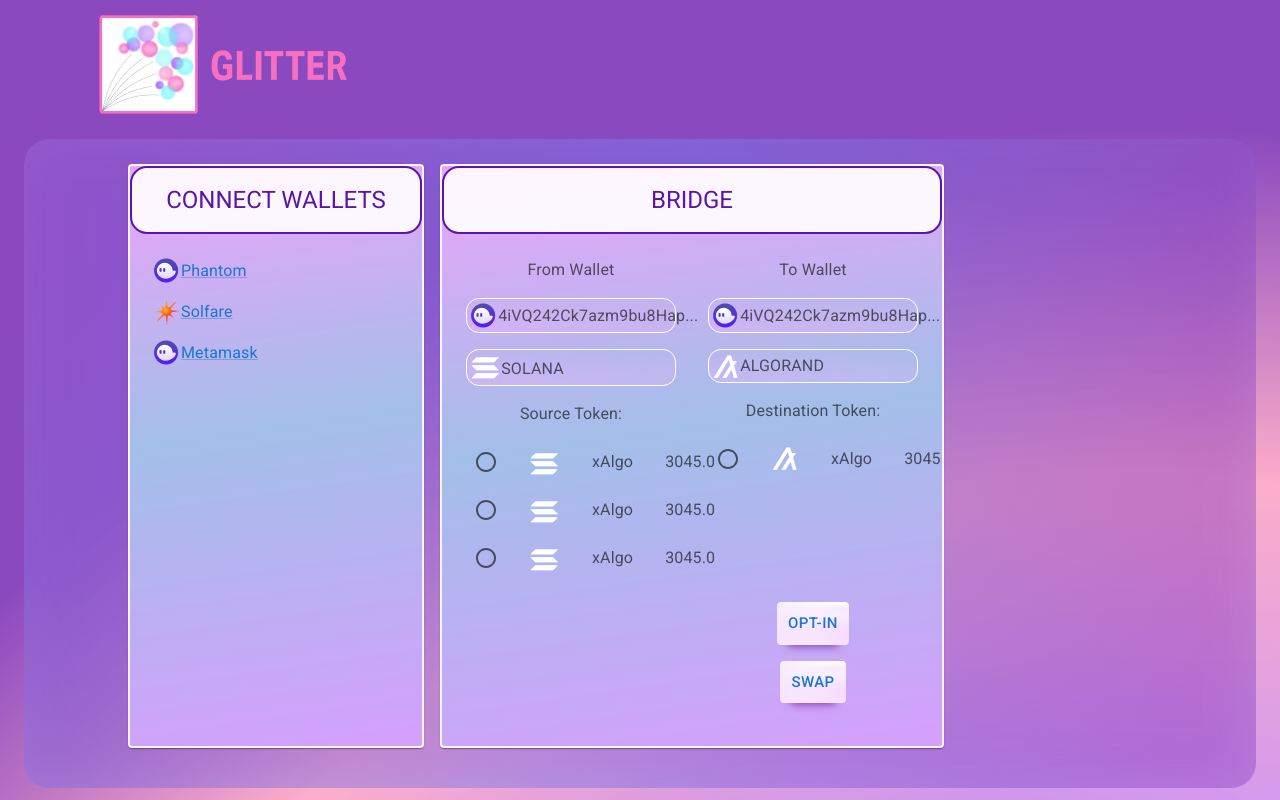
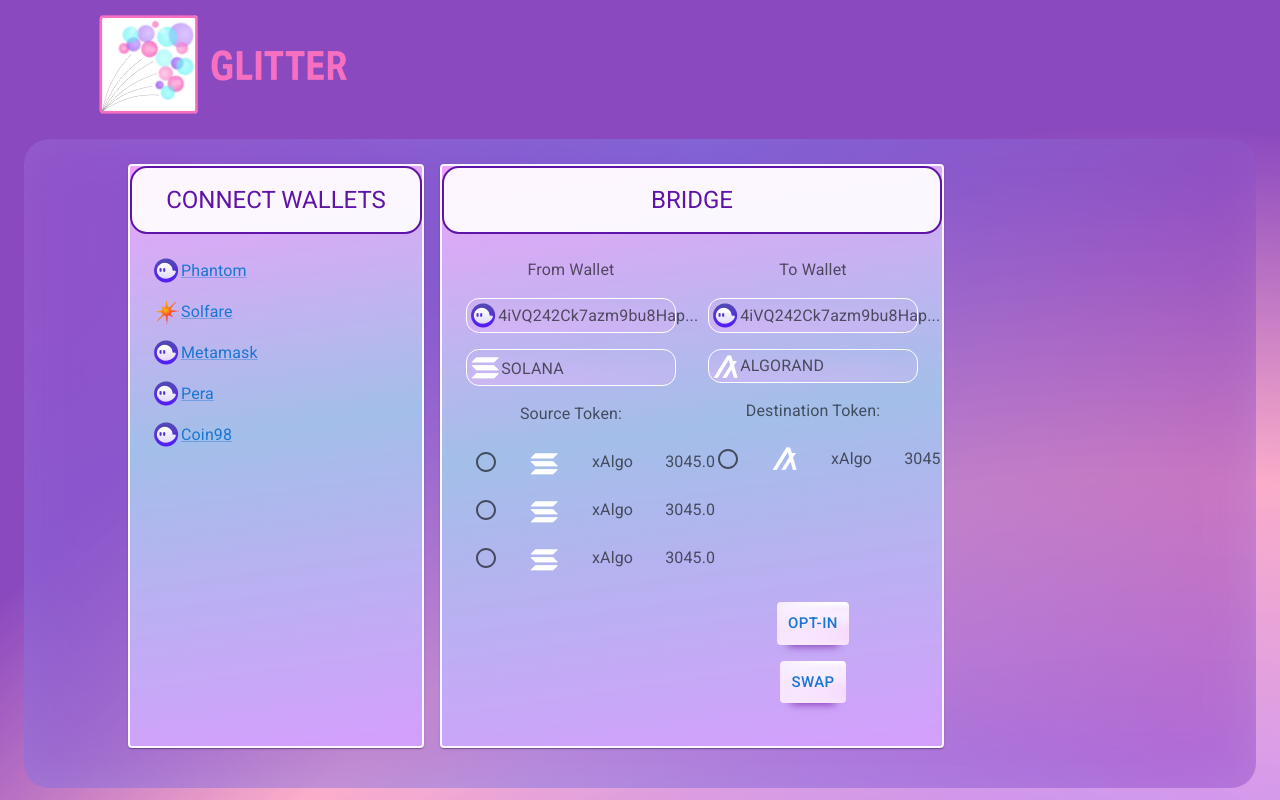
Before and after one commit to Glitter-Finance/Glitter-SDK-Web-Examples, a React (Create React App) app in the folder React/: page / in a window 1280 px wide. Shown: the top 800 px of the page. Built offline with nearby package versions, Linux system fonts and the light colour scheme.

Commit message:
Committing Example Changes'

```diff
--- a/React/package.json
+++ b/React/package.json
@@ -15,9 +15,10 @@
     "@types/node": "^16.18.12",
     "@types/react": "^18.0.28",
     "@types/react-dom": "^18.0.11",
+    "algosdk": "^2.1.0",
     "assert": "^2.0.0",
     "fs": "^0.0.1-security",
-    "glitter-bridge-sdk-web-dev": "^1.0.0-14",
+    "glitter-bridge-sdk-web-dev": "^1.0.0-19",
     "https-browserify": "^1.0.0",
     "node-polyfill-webpack-plugin": "^2.0.1",
     "os": "^0.1.2",
--- a/React/src/components/BridgeSection/Wallets.tsx
+++ b/React/src/components/BridgeSection/Wallets.tsx
@@ -1,8 +1,12 @@
 import {Box, Card, CardContent, CardHeader, Link, Stack, Typography} from "@mui/material";
 import Item from "../Item";
 import React from "react";
-import {Metamask, Phantom, Solfare} from "glitter-bridge-sdk-web-dev";
-
+import {Metamask, Pera, Phantom, Solfare, Coin98} from "glitter-bridge-sdk-web-dev";
+declare global {
+  interface Window {
+    coin98?: any;
+  }
+}
 function Wallets() {
 
   const onMetamask = () => {
@@ -18,7 +22,7 @@
   }
 
   const onPhantom = () => {
-    const phantom = new Phantom("https://api.mainnet-beta.solana.com");
+    const phantom = new Phantom("https://polygon-rpc.com");
     phantom.getProvider().then((response) => {
       console.log(response);
       phantom.connect()
@@ -40,6 +44,26 @@
       .catch((err) => {
         console.log("Error", err)
       })
+  }
+
+  const onPera = async () => {
+    try {
+      const pera = new Pera();
+      const response = await pera.connect();
+      console.log(response);
+    } catch (e) {
+      console.log(e);
+    }
+  }
+
+  const onCoin98 = async () => {
+    window.coin98.connect(1)
+      .then((res: any) => {
+        console.log(res);
+      })
+      .catch((err: any) => {
+        console.log(err);
+      });
   }
 
   return(
@@ -71,6 +95,22 @@
               </Typography>
             </Box>
           </Item>
+          <Item>
+            <Box sx={{ display: 'flex', alignItems: 'flex-end' }}>
+              <img src="/phantom.png" className="input-image"/>
+              <Typography>
+                <Link onClick={() => { onPera() }}>Pera</Link>
+              </Typography>
+            </Box>
+          </Item>
+          <Item>
+            <Box sx={{ display: 'flex', alignItems: 'flex-end' }}>
+              <img src="/phantom.png" className="input-image"/>
+              <Typography>
+                <Link onClick={() => { onCoin98() }}>Coin98</Link>
+              </Typography>
+            </Box>
+          </Item>
         </Stack>
       </CardContent>
     </Card>
```
Also changed, not shown: 1 other file (tests, documents, lock files or other folders).
